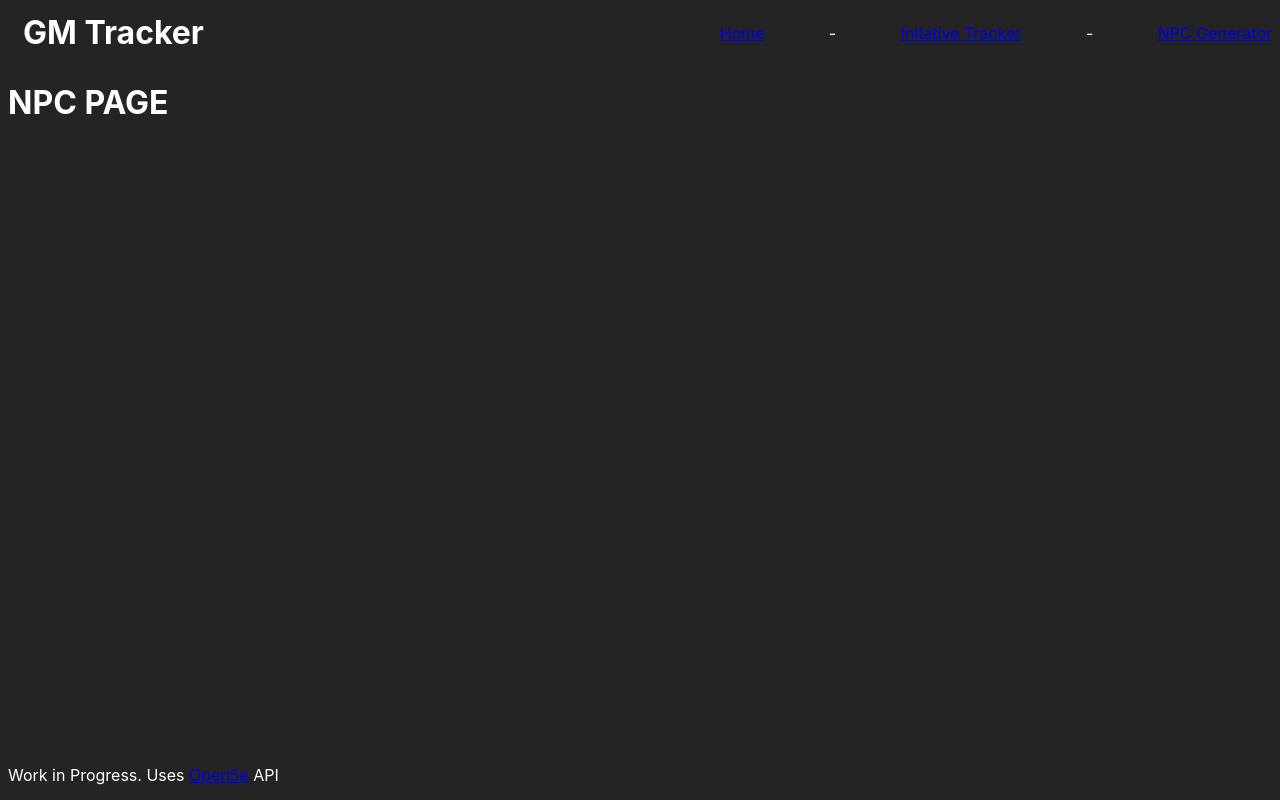
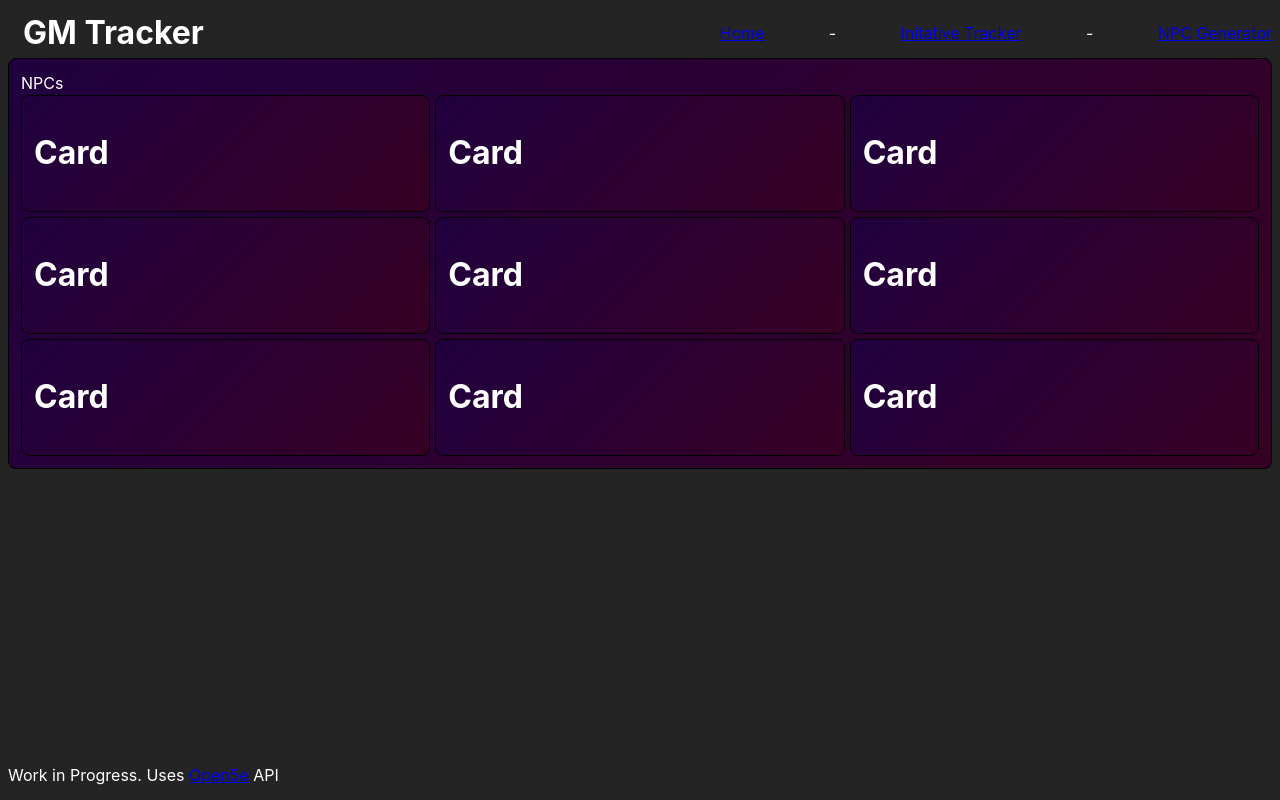
Before and after one commit to MrIsaar/gm-tracker, a React (Vite) app in the folder gm-tracker/: page /gm-tracker/npc in a window 1280 px wide. Built offline with nearby package versions, Linux system fonts and the light colour scheme.

Commit message:
npc basics

```diff
--- /dev/null
+++ b/gm-tracker/src/NpcGenerator/Npc.css
@@ -0,0 +1,13 @@
+.npc-main {
+    border-radius: 8px;
+    border: 1px solid black;
+    background: linear-gradient(135deg, #21003f 0%, #360024 100%);
+    padding: 12px;
+}
+
+.npc-card-grid {
+    display: grid;
+    grid-template-rows: auto auto auto;
+    grid-template-columns: auto auto auto;
+    gap: 5px;
+}
--- /dev/null
+++ b/gm-tracker/src/NpcGenerator/NpcCard.tsx
@@ -0,0 +1,11 @@
+import "./Npc.css"
+
+function NpcCard() {
+    return (
+        <div className="npc-main">
+            <h1>Card</h1>
+        </div>
+    );
+}
+
+export default NpcCard;
--- a/gm-tracker/src/NpcGenerator/NpcPage.tsx
+++ b/gm-tracker/src/NpcGenerator/NpcPage.tsx
@@ -1,7 +1,22 @@
+import "./Npc.css"
+import NpcCard from "./NpcCard";
+
 function NpcPage() {
     return (
-        <div>
-            <h1>NPC PAGE</h1>
+        <div className="npc-main">
+            NPCs
+            <div className="npc-card-grid">
+                <NpcCard />
+                <NpcCard />
+                <NpcCard />
+                <NpcCard />
+                <NpcCard />
+                <NpcCard />
+                <NpcCard />
+                <NpcCard />
+                <NpcCard />
+            </div>
+
         </div>
     );
 }
```
